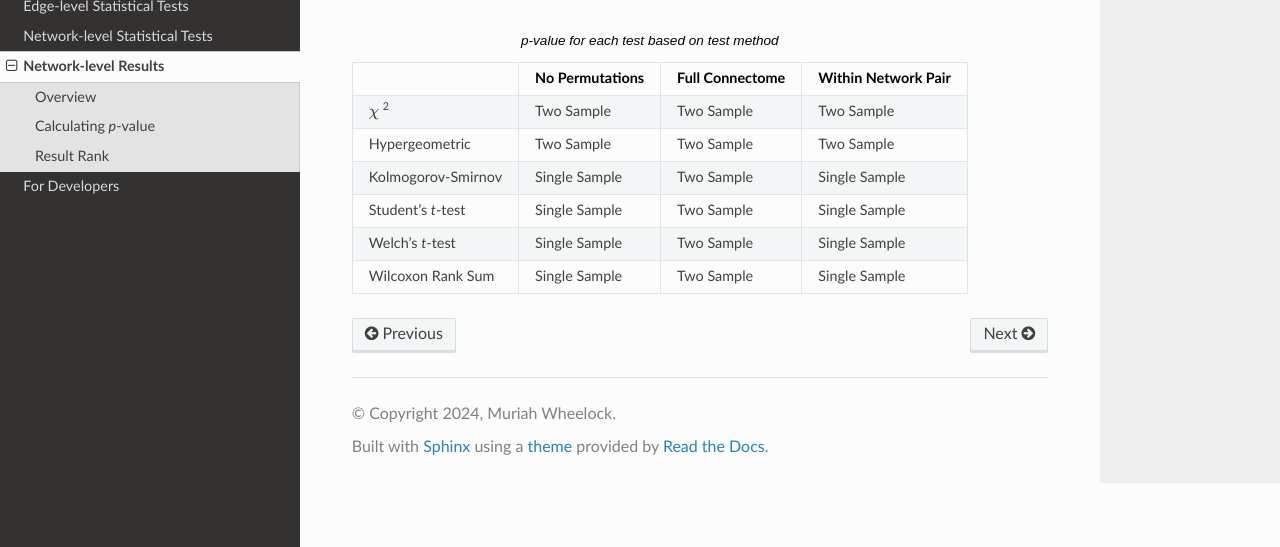
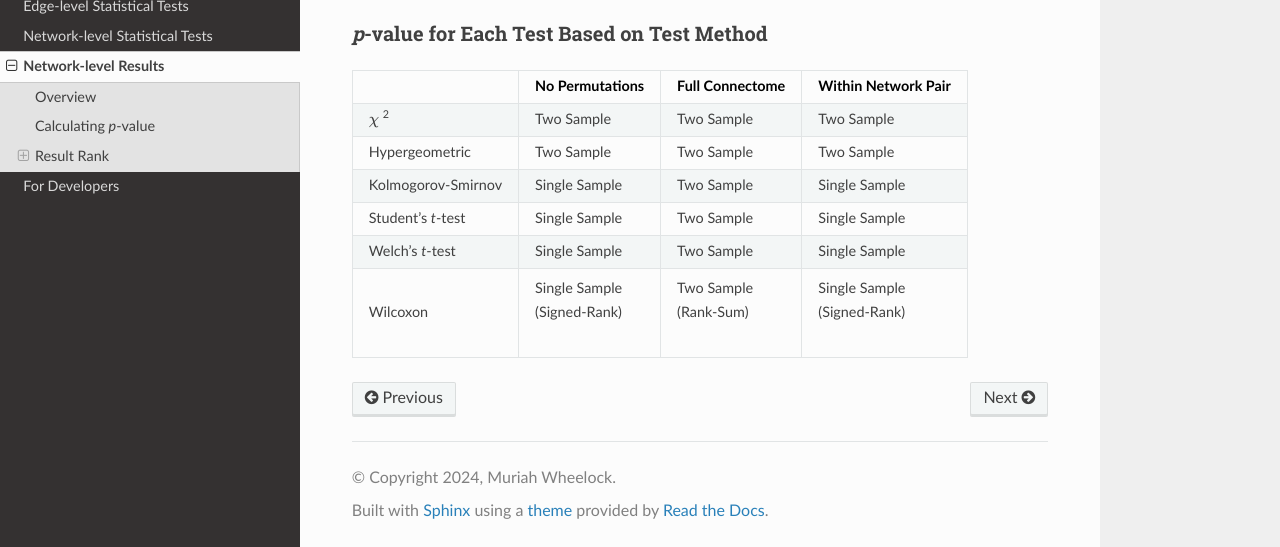
Before and after one commit to WheelockLab/NetworkLevelAnalysis, a Sphinx documentation site: the page built from docs/source/network_level_results.rst, in a window 1280 px wide and 900 px high, scrolled down 790 px, cut to the strip 353-900 px from the top of the window. Built offline with Sphinx 7.4.7 and the Read the Docs theme 3.1.0, drawn with Linux system fonts in a browser that asks for light colours; cross-references to code outside the pages are shown as plain code.

Commit message:
grammatical and word changes

```diff
--- a/docs/source/network_level_results.rst
+++ b/docs/source/network_level_results.rst
@@ -70,7 +70,11 @@
 
     .. mat:automethod:: westfallYoungMethodRank
 
-.. list-table:: *p*-value for each test based on test method
+
+*p*-value for Each Test Based on Test Method
+^^^^^^^^^^^^^^^^^^^^^^^^^^^^^^^^^^^^^^^^^^^^^^^^^^^^^
+
+.. list-table::
     :header-rows: 1
 
     * -
@@ -97,7 +101,10 @@
       - Single Sample
       - Two Sample
       - Single Sample
-    * - Wilcoxon Rank Sum
-      - Single Sample
-      - Two Sample
-      - Single Sample
+    * - Wilcoxon
+      - | Single Sample
+        | (Signed-Rank)
+      - | Two Sample
+        | (Rank-Sum)
+      - | Single Sample
+        | (Signed-Rank)
--- a/docs/source/network_level_tests.rst
+++ b/docs/source/network_level_tests.rst
@@ -46,7 +46,7 @@
 
 .. math::
 
-  E_i = \sum_{}\frac{\text{thresholded & binarized ROIs}}{\text{number of ROIs}}  *
+  E_i = \sum_{}\frac{\text{thresholded & binarized ROIs}}{\text{number of ROIs}} *
   (\text{number of ROIs in the network-pair of interest})
 
 
```
Also changed, not shown: docs/source/for_developers.rst (+5 -5 lines).
